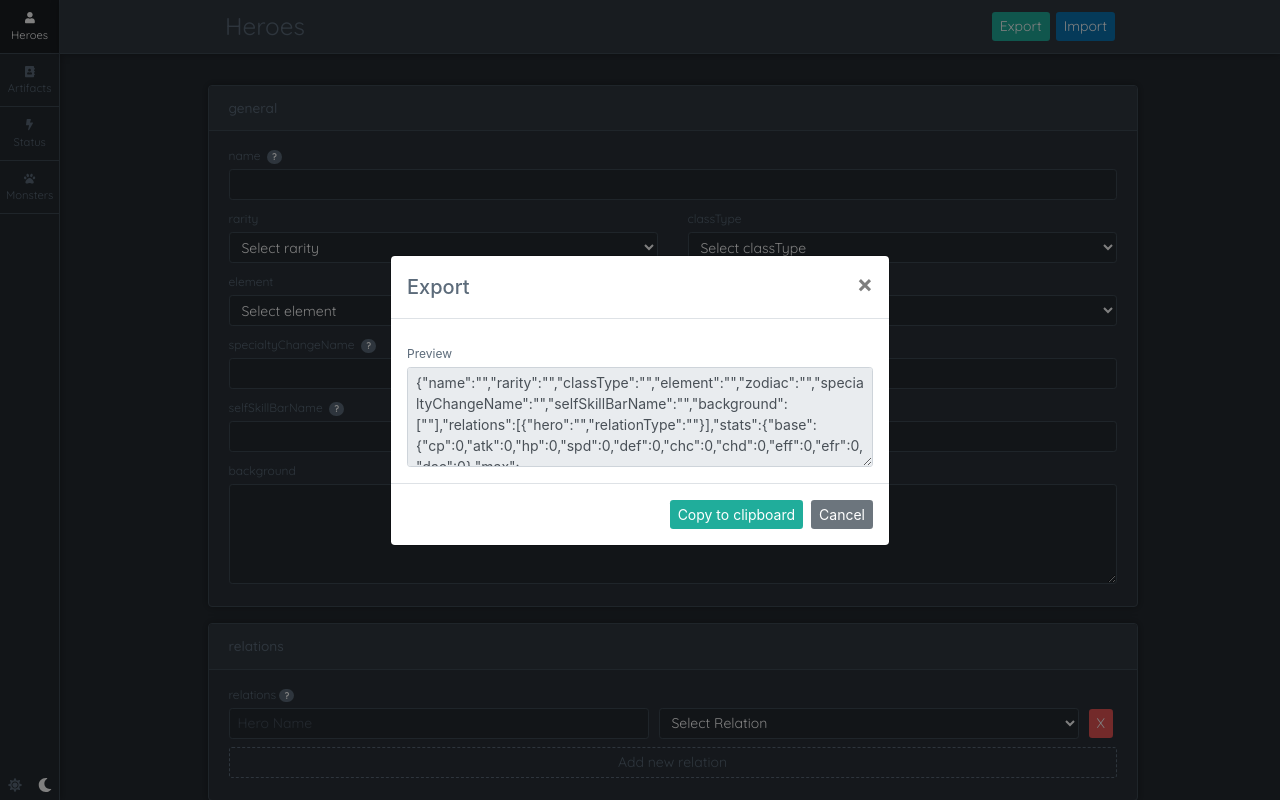
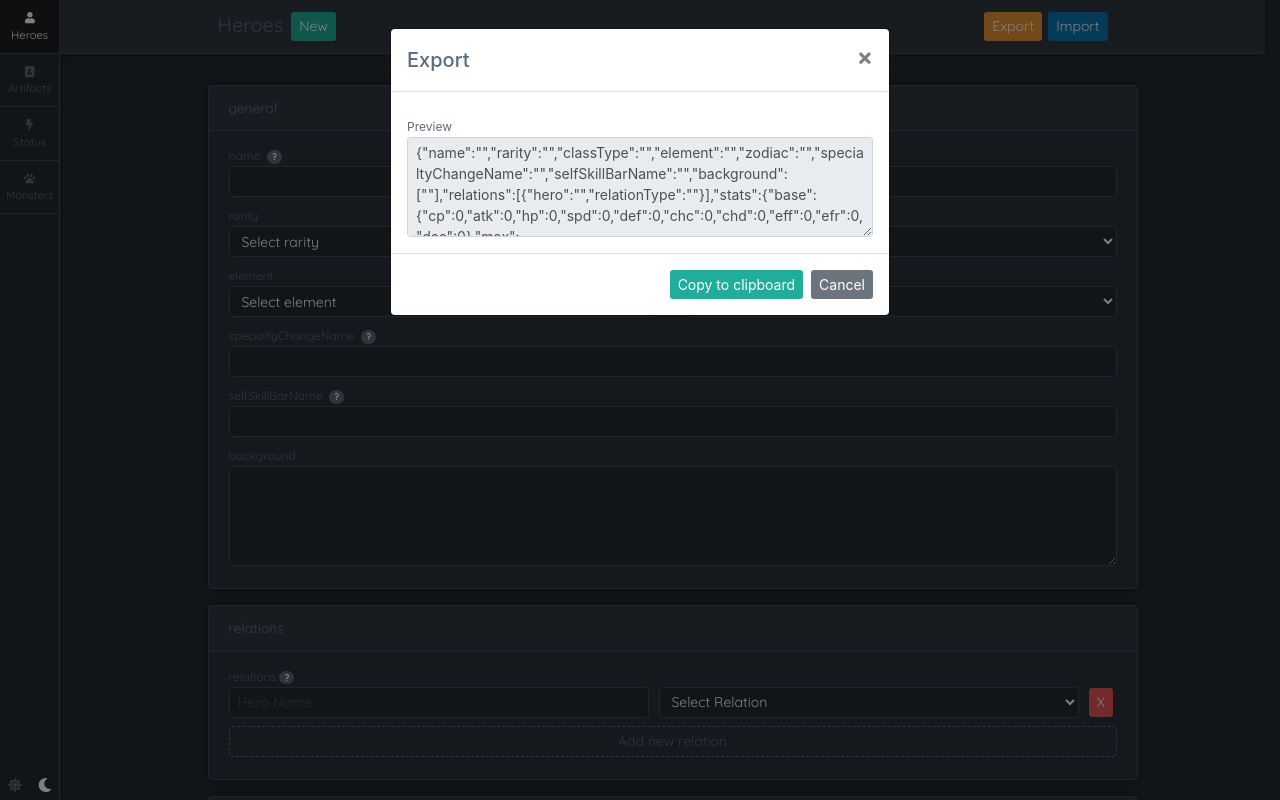
Before and after one commit to EpicSevenDB/e7-databuilder, a React app: page / in a window 1280 px wide. Both pictures are taken after a click on the button "Export". Shown: the top 800 px of the page. Built offline with nearby package versions, Linux system fonts and the light colour scheme.

Commit message:
Modal fix with new button

```diff
--- a/src/components/common/top-navbar.jsx
+++ b/src/components/common/top-navbar.jsx
@@ -1,5 +1,5 @@
 import React, { Component } from "react";
-import { Nav, NavItem } from "reactstrap";
+import { Nav, NavItem, Button } from "reactstrap";
 
 class TopNavBar extends Component {
   state = {
@@ -21,7 +21,12 @@ class TopNavBar extends Component {
         <div className="top-navbar">
           <Nav className="main-container">
             <NavItem>
-              <h1 className="title">{title}</h1>
+              <div>
+                <h1 className="title">{title}</h1>
+                <Button color="success" size="sm" className="pull-left">
+                  New
+                </Button>
+              </div>
             </NavItem>
             {/* <NavItem>
             <div class="nav-wrapper">
--- a/src/components/hero/hero-export.jsx
+++ b/src/components/hero/hero-export.jsx
@@ -40,11 +40,11 @@ class HeroExport extends Component {
     const { output } = this.props;
     return (
       <React.Fragment>
-        <Button color="success" size="sm" onClick={this.toggle}>
+        <Button color="warning" size="sm" onClick={this.toggle}>
           Export
         </Button>
 
-        <Modal centered={true} isOpen={this.state.modal} toggle={this.toggle}>
+        <Modal isOpen={this.state.modal} toggle={this.toggle}>
           <Alert
             color="success"
             className={this.state.copied ? "toaster" : "toaster hide"}
--- a/src/components/hero/hero-import.jsx
+++ b/src/components/hero/hero-import.jsx
@@ -51,7 +51,7 @@ class HeroImport extends Component {
           Import
         </Button>
 
-        <Modal centered={true} isOpen={this.state.modal} toggle={this.toggle}>
+        <Modal isOpen={this.state.modal} toggle={this.toggle}>
           <ModalHeader toggle={this.toggle}>Export</ModalHeader>
           <ModalBody>
             <Label>Copy and paste the json object below</Label>
--- a/src/components/hero/hero.jsx
+++ b/src/components/hero/hero.jsx
@@ -5,7 +5,7 @@ import HeroExport from "./hero-export";
 import HeroImport from "./hero-import";
 import TopNavBar from "../common/top-navbar";
 
-import { Row, Col, Alert, Button } from "reactstrap";
+import { Row, Col, Alert } from "reactstrap";
 
 class Hero extends Component {
   state = {
--- a/src/scss/_buttons.scss
+++ b/src/scss/_buttons.scss
@@ -18,6 +18,13 @@
     &:hover {
       background-color: darken($red, $str);
     }
+    &:focus {
+      box-shadow: 0 0 0 0.2rem transparentize($red, 0.25);
+    }
+    &:active {
+      background-color: darken($red, $str) !important;
+      box-shadow: 0 0 0 0.2rem transparentize($red, 0.25) !important;
+    }
   }
   &.btn-primary {
     background: $blue;
@@ -30,6 +37,20 @@
     &:active {
       background-color: darken($blue, $str) !important;
       box-shadow: 0 0 0 0.2rem transparentize($blue, 0.25) !important;
+    }
+  }
+  &.btn-warning {
+    background: $orange;
+    color: #fff !important;
+    &:hover {
+      background-color: darken($orange, $str);
+    }
+    &:focus {
+      box-shadow: 0 0 0 0.2rem transparentize($orange, 0.25);
+    }
+    &:active {
+      background-color: darken($orange, $str) !important;
+      box-shadow: 0 0 0 0.2rem transparentize($orange, 0.25) !important;
     }
   }
 }
--- a/src/scss/_navbars.scss
+++ b/src/scss/_navbars.scss
@@ -50,22 +50,24 @@
 .top-navbar {
   background: #fff;
   position: absolute;
-  padding: 12px 24px;
+  padding: 12px;
   top: 0;
   left: 60px;
   width: calc(100% - 60px);
   box-shadow: $shadows;
   border-bottom: 1px solid $border;
   z-index: 999;
-  transition: $ease;
+  transition: background-color 0.3s ease;
   .nav {
     justify-content: space-between;
     max-width: 890px;
   }
   .title {
-    font-size: 1.52em;
+    font-size: 1.25em;
     font-weight: 200;
-    margin: 0;
+    margin: 0 8px 0 0;
+    line-height: 1.25em;
+    float: left;
   }
   .nav-item {
     display: flex;
@@ -86,7 +88,9 @@
     margin: 0 0 0 6px;
   }
 }
-
+.modal-open .top-navbar {
+  width: calc(100% - 75px);
+}
 .bottom-menu {
   position: absolute;
   width: 100%;
--- a/src/scss/global.scss
+++ b/src/scss/global.scss
@@ -8,9 +8,10 @@ $dark-blue: lighten($black, 25);
 $blue: #0b75b3;
 $green: #20ad9b;
 $red: #e65454;
+$orange: #e69233;
 
 $shadows: 0 0px 5px transparentize($black, 0.88);
-$dark-shadows: 0 0px 8px transparentize(#000, 0.65);
+$dark-shadows: 0 0px 8px transparentize(#000, 0.6);
 $ease: all 0.3s ease;
 $str: 8;
 
@@ -103,7 +104,7 @@ $str: 8;
 }
 
 label {
-  margin: 10px 0 4px 0;
+  margin: 10px 0 0 0;
   font-size: 0.75em;
 
   .badge {
```
